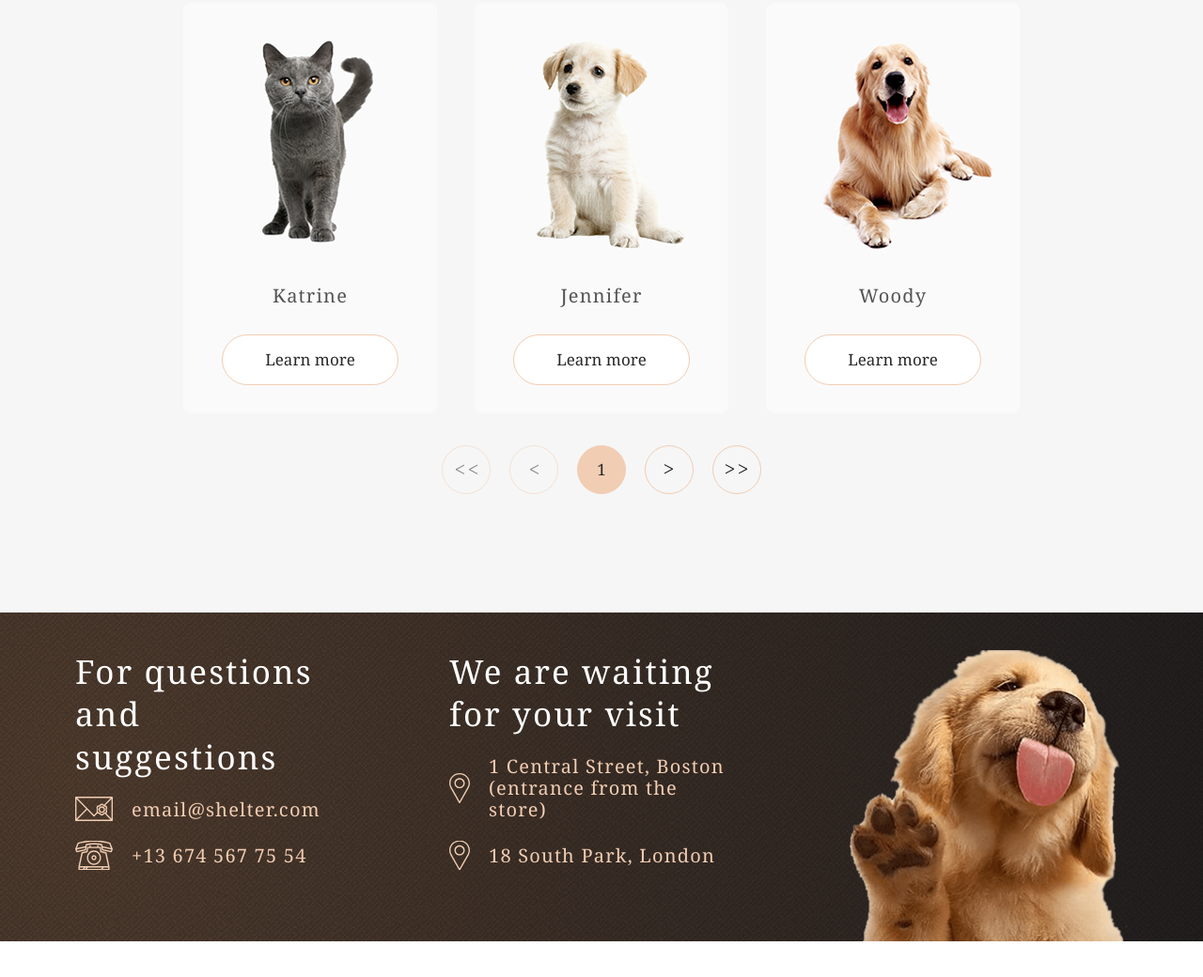
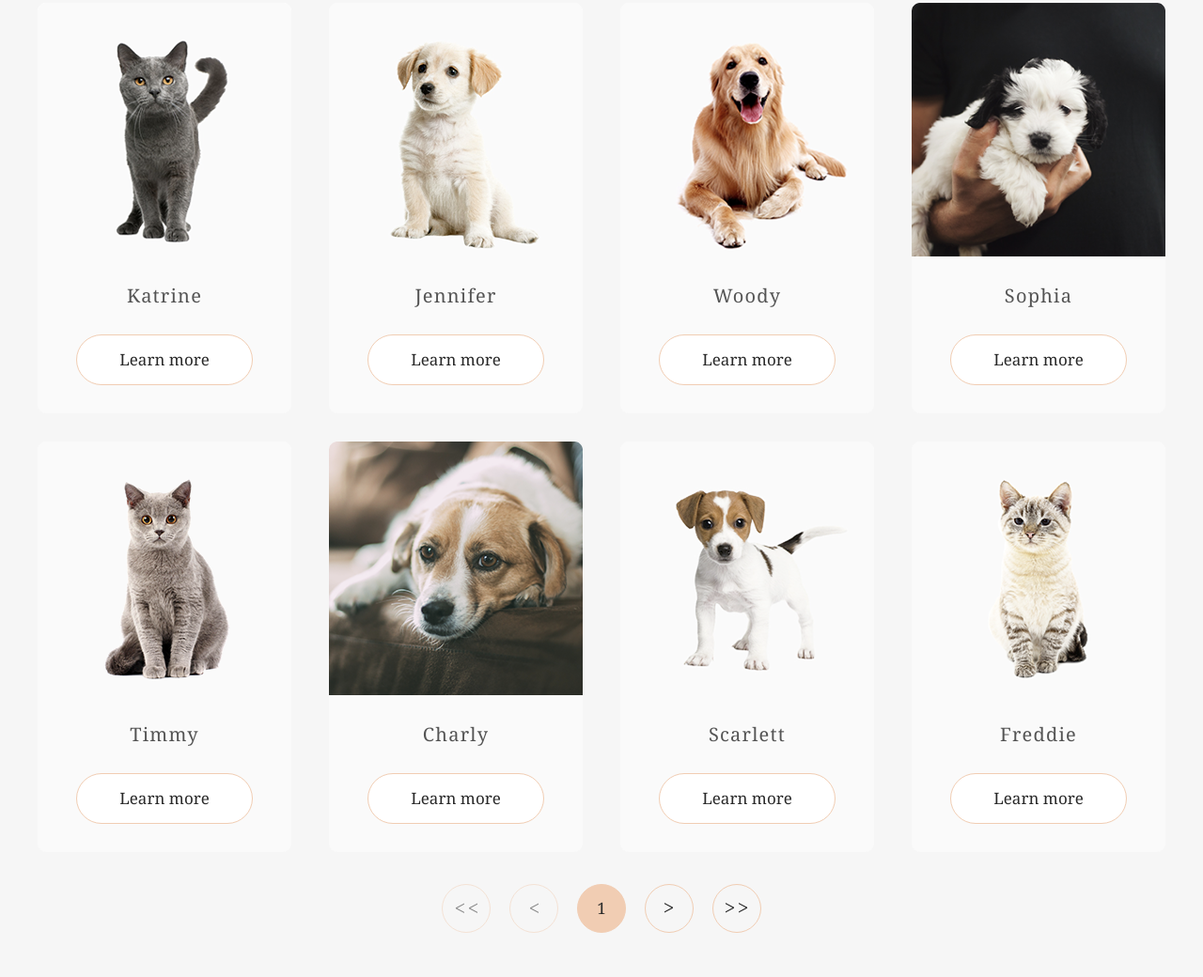
Before and after one commit to NataliItaly/shelter, a website: page pets.html in a window 1280 px wide. Shown: the part 394-1434 px from the top of the page at 94% size. Before the commit the page ends 1396 px from the top, so only its background shows below. Drawn offline with Linux system fonts and the light colour scheme.

Commit message:
feat: complete friends list

```diff
--- a/pets.html
+++ b/pets.html
@@ -71,6 +71,34 @@
               <li class="friends__item" aria-label="Open details">
                 <img src="./assets/images/pets-woody.png" alt="Dog Woody" />
                 <h3 class="friends__item-title">Woody</h3>
+                <span class="btn btn_secondary">Learn more</span>
+              </li>
+              <li class="friends__item" aria-label="Open details">
+                <img src="./assets/images/pets-sophia.png" alt="Cat Sophia" />
+                <h3 class="friends__item-title">Sophia</h3>
+                <span class="btn btn_secondary">Learn more</span>
+              </li>
+              <li class="friends__item" aria-label="Open details">
+                <img src="./assets/images/pets-timmy.png" alt="Cat Timmy" />
+                <h3 class="friends__item-title">Timmy</h3>
+                <span class="btn btn_secondary">Learn more</span>
+              </li>
+              <li class="friends__item" aria-label="Open details">
+                <img src="./assets/images/pets-charly.png" alt="Dog Charly" />
+                <h3 class="friends__item-title">Charly</h3>
+                <span class="btn btn_secondary">Learn more</span>
+              </li>
+              <li class="friends__item" aria-label="Open details">
+                <img
+                  src="./assets/images/pets-scarlet.png"
+                  alt="Dog Scarlett"
+                />
+                <h3 class="friends__item-title">Scarlett</h3>
+                <span class="btn btn_secondary">Learn more</span>
+              </li>
+              <li class="friends__item" aria-label="Open details">
+                <img src="./assets/images/pets-freddie.png" alt="Cat Freddie" />
+                <h3 class="friends__item-title">Freddie</h3>
                 <span class="btn btn_secondary">Learn more</span>
               </li>
             </ul>
--- a/scss/_pets.scss
+++ b/scss/_pets.scss
@@ -18,6 +18,7 @@
   }
 
   .friends__list {
+    flex-wrap: wrap;
     margin-bottom: 60px;
   }
 
```
Also changed, not shown: assets/images/pets-charly.png (added), assets/images/pets-freddie.png (added), assets/images/pets-scarlet.png (added), assets/images/pets-sophia.png (added), assets/images/pets-timmy.png (added), css/style.css, 1 other file.
